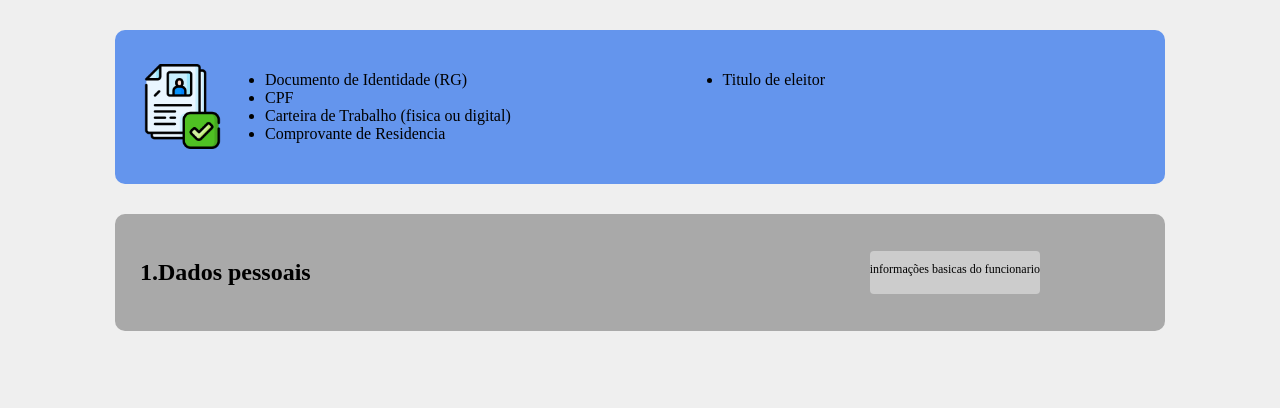
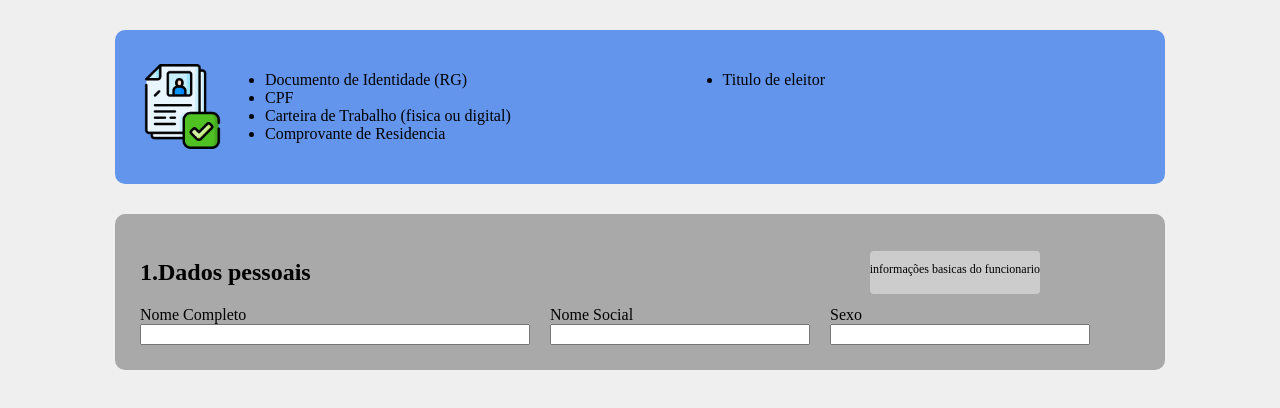
Before and after one commit to Thur444/Ficha-cadastro, a plain HTML site: page index.html in a window 1280 px wide. Shown: the part 222-630 px from the top of the page. Drawn offline with Linux system fonts and the light colour scheme.

Commit message:
fizemos o style hj

```diff
--- a/index.html
+++ b/index.html
@@ -42,6 +42,21 @@
             <h2>1.Dados pessoais</h2>
             <p>informações basicas do funcionario</p>
         </div>
+
+        <div class="linha">
+            <div class="grande">
+                <label>Nome Completo</label>
+                <input type="text">
+            </div>
+            <div class="medio">
+                <label>Nome Social</label>
+                <input type="text">
+            </div>
+            <div class="medio">
+                <label>Sexo</label>
+                <input type="text">
+            </div>
+        </div>
     </div>
 </body>
 </html>
--- a/style.css
+++ b/style.css
@@ -71,6 +71,7 @@ body{
     background-color: #A9A9A9;
     border-radius: 10px;
     margin-top: 30px;
+    flex-direction: column;
 }
 
 .informacao-funcionario {
@@ -86,3 +87,33 @@ body{
     font-size: 12px;
     border-radius: 4px;
 }
+
+.pequeno {
+    flex: 1;
+    display: flex;
+    flex-direction: column;
+}
+
+.medio {
+    flex: 2;
+    display: flex;
+    flex-direction: column;
+}
+
+.grande{
+    flex: 3;
+    display: flex;
+    flex-direction: column;
+}
+
+.extra{
+    flex: 6;
+    display: flex;
+    flex-direction: column;
+}
+
+.linha {
+    display: flex;
+    width: 950px;
+    gap: 20px;
+}
```
